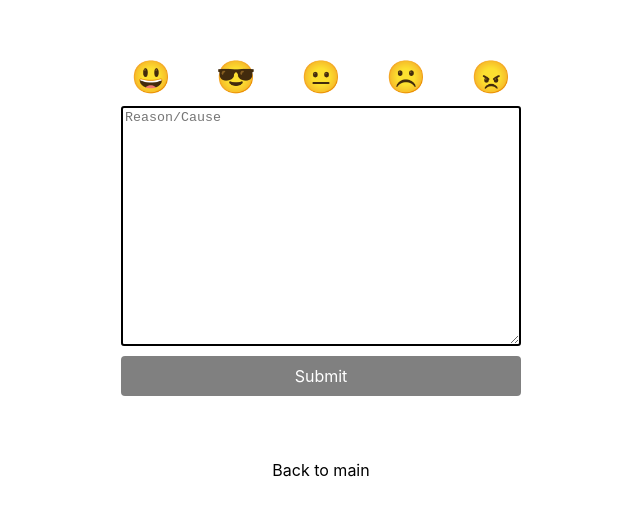
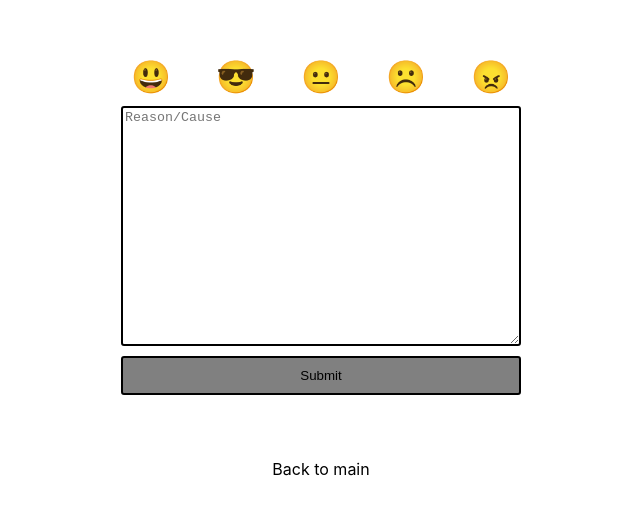
Before and after one commit to darren-stoll/mood-tracker, a Next.js app: page /MoodEntry in a window 1280 px wide. Shown: the part 169-684 px from the top of the page, without its empty margins (319-959 px from the left). Built offline with nearby package versions, Linux system fonts and the light colour scheme.

Commit message:
Changed to form for submit button.

```diff
--- a/pages/MoodEntry.tsx
+++ b/pages/MoodEntry.tsx
@@ -1,20 +1,28 @@
 import styles from '../styles/MoodEntry.module.css'
 import { Footer } from '../components/Footer'
-import { useState } from 'react'
+import React, { useState } from 'react'
 import Link from 'next/link'
-
-const addToStorage = (mood: string, comment: string) => {
-  localStorage.setItem(new Date().getTime().toString(), JSON.stringify({mood, comment}))
-}
+import Router from 'next/router'
 
 const MoodEntry = () => {
   // State that holds selected mood
   const [mood, setMood] = useState('');
   const [comment, setComment] = useState('');
 
+  const addToStorage = () => {
+    localStorage.setItem(new Date().getTime().toString(), JSON.stringify({mood, comment}))
+  }
+
+  const handleFormSubmission = (e: React.SyntheticEvent) => {
+    e.preventDefault();
+    addToStorage();
+    Router.push("/");
+  }
+
   return (
     <div className="container">
       <main className="main">
+        <form onSubmit={handleFormSubmission}>
           <div className={styles.entry}>
             <div className={styles.emojis}>
               <div onClick={() => setMood('overjoyed')}>😃</div>
@@ -26,13 +34,9 @@ const MoodEntry = () => {
             <div className={styles.commentBox}>
               <textarea placeholder="Reason/Cause" onChange={e => setComment(e.target.value)}></textarea>
             </div>
-          {/* Have it link to a confirmation window, which redirects to history after 5 seconds */}
-          <div className={styles.submit}>
-            <Link href="/">
-              <a className={styles.submitAnchor} onClick={() => addToStorage(mood, comment)}>Submit</a>
-            </Link>
+            <input className={styles.submitAnchor} type='submit' value='Submit' />
           </div>
-        </div>
+        </form>
       </main>
       <Footer />
     </div>
--- a/styles/MoodEntry.module.css
+++ b/styles/MoodEntry.module.css
@@ -28,15 +28,12 @@
   border-radius: 3px;
 }
 
-.submit {
+.submitAnchor {
+  background-color: grey;
   width: 100%;
-  text-align: center;
+  height: 100%;
   padding: 10px;
-  background-color: grey;
   margin-top: 10px;
-  border-radius: 4px;
+  border: black 2px solid;
+  border-radius: 3px;
 }
-
-.submitAnchor {
-  color: white;
-}
```
Also changed, not shown: pages/moodEntry.tsx (+15 -11 lines). Lines whose indentation alone changed are shown as unchanged.
